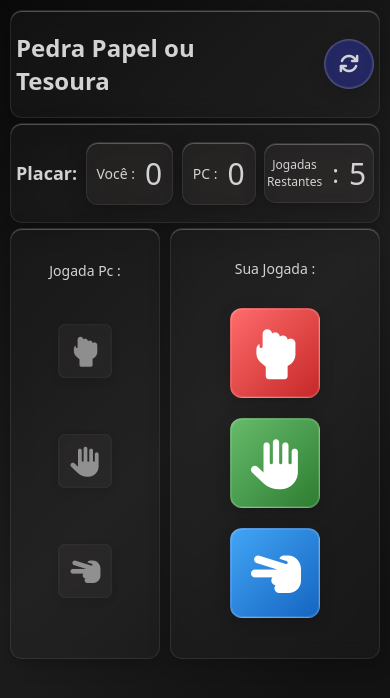
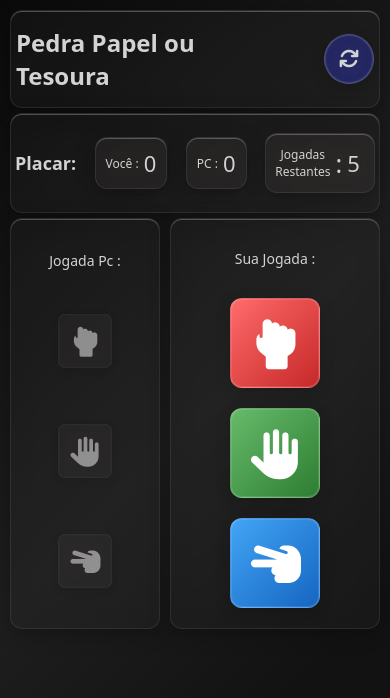
Before and after one commit to thiagoSantz/Rock-Paper-Scissors, a plain HTML site: page index.html in a window 390 px wide. Drawn offline with Linux system fonts and the light colour scheme.

Commit message:
Atualizado Media Querie

```diff
--- a/style.css
+++ b/style.css
@@ -85,7 +85,7 @@ body {
     justify-content: center;    /* Alinha verticalmente */
     align-items: center;        /* Alinha horizontalmente */
     text-align: center;         /* Alinha o texto */
-    gap: 10px;
+    gap: 5px;
     min-width: 0; /* IMPORTANTE: permite que o texto quebre */
     overflow: hidden; /* esconde conteúdo que ultrapassar */
 }
@@ -345,22 +345,32 @@ body {
     }
 
     .conteiner.titulo{
-        padding: 20px 5px;
+        padding: 15px 5px;
     }
 
     .conteiner.placar{
-        padding: 10px 5px;
+        padding: 4px 4px;
     }
 
     .conteiner.player,
     .conteiner.pc {
         justify-content: space-evenly;
         padding-top: 20px;
-        padding-bottom: 40px;
+        padding-bottom: 20px;
     }
 
     .botoes-coluna {
         gap: 20px;
+    }
+
+    .texto.resultado {
+        font-size: 12px;
+    }
+
+    .pontuacao.pc,
+    .pontuacao.player,
+    .pontuacao.jogadas{
+        font-size: 22px;
     }
 
     .texto.pc, .texto.player {
```
